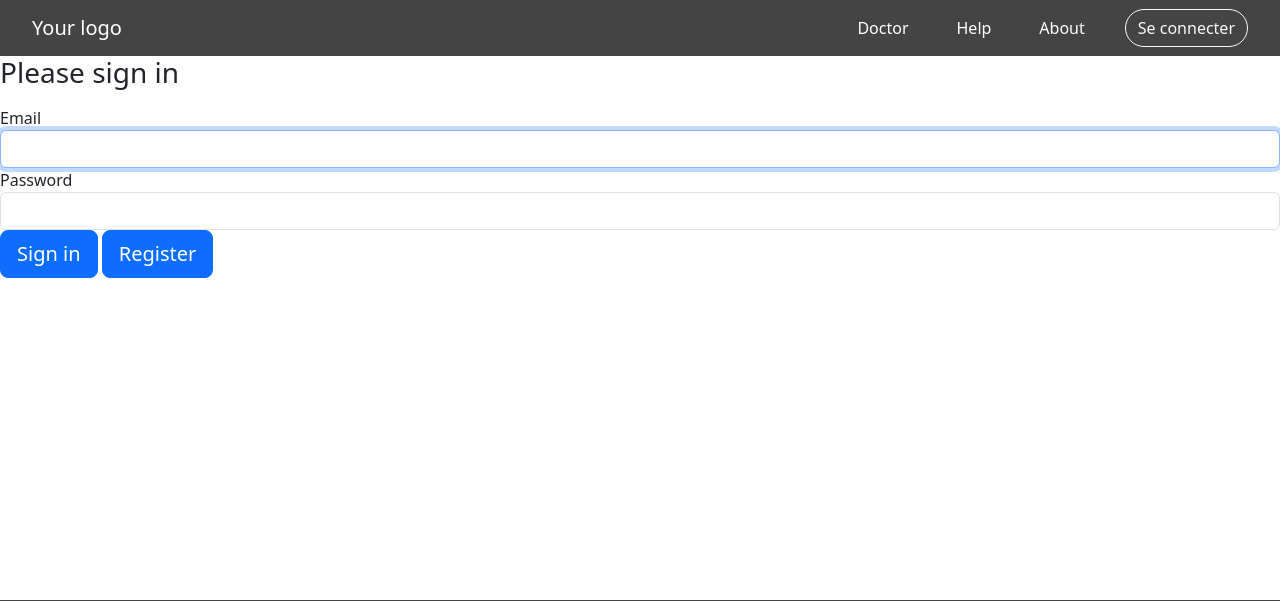
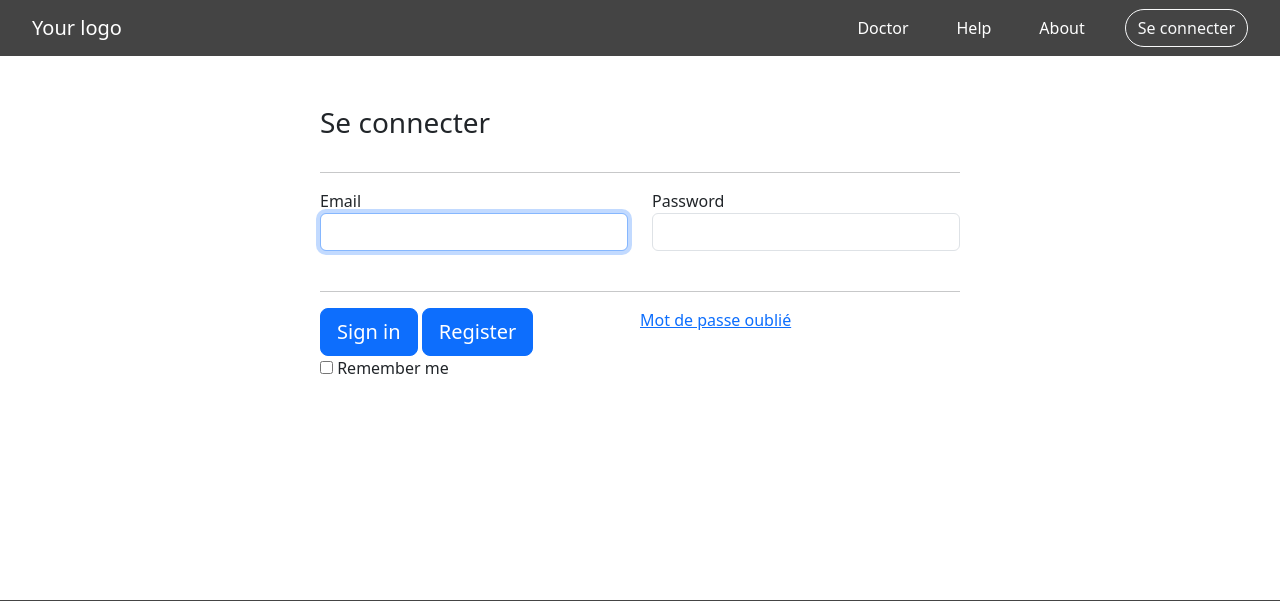
Before and after one commit to mustaphaboudouch/talkspace, a Symfony app: template templates/security/login.html.twig in a window 1280 px wide. Shown: the top 601 px of the page. Run offline with Twig, Linux system fonts and the light colour scheme; the template is opened without the code that fills it, so the values that code supplies are empty; some libraries are stand-ins or nearby versions.

Commit message:
feat page login

```diff
--- a/src/Controller/RegistrationController.php
+++ b/src/Controller/RegistrationController.php
@@ -47,7 +47,9 @@ class RegistrationController extends AbstractController
             $entityManager->flush();
 
             // generate a signed url and email it to the user
-            $this->emailVerifier->sendEmailConfirmation('app_verify_email', $user,
+            $this->emailVerifier->sendEmailConfirmation(
+                'app_verify_email',
+                $user,
                 (new TemplatedEmail())
                     ->from(new Address('no-reply@talkspace.fr', 'No Reply Talkspace'))
                     ->to($user->getEmail())
--- a/templates/security/login.html.twig
+++ b/templates/security/login.html.twig
@@ -3,7 +3,7 @@
 {% block title %}Log in!{% endblock %}
 
 {% block body %}
-    <form method="post">
+    <form class="mx-auto" style="width: 50%; margin-top:50px;" method="post">
         {% if error %}
             <div class="alert alert-danger">{{ error.messageKey|trans(error.messageData, 'security') }}</div>
         {% endif %}
@@ -14,33 +14,52 @@
             </div>
         {% endif %}
 
-        <h1 class="h3 mb-3 font-weight-normal">Please sign in</h1>
-        <label for="inputEmail">Email</label>
-        <input type="email" value="{{ last_username }}" name="email" id="inputEmail" class="form-control" autocomplete="email" required autofocus>
-        <label for="inputPassword">Password</label>
-        <input type="password" name="password" id="inputPassword" class="form-control" autocomplete="current-password" required>
+<div class="d-flex" >
+<h3 class="mb-3 font-weight-normal">Se connecter</h3>
+</div>
+        <hr>
+    <div class="row">
+  <div class="col">
+       <label for="inputEmail">Email</label>
+    <input type="email" value="{{ last_username }}" name="email" id="inputEmail" class="form-control" autocomplete="email" required autofocus>
+  </div>
 
-        <input type="hidden" name="_csrf_token"
-               value="{{ csrf_token('authenticate') }}"
-        >
+  <div class="col">
+    <label for="inputPassword">Password</label>
+    <input type="password" name="password" id="inputPassword" class="form-control" autocomplete="current-password" required>
+  </div>
+    </div>
 
-        {#
-        Uncomment this section and add a remember_me option below your firewall to activate remember me functionality.
-        See https://symfony.com/doc/current/security/remember_me.html
+     <input type="hidden" name="_csrf_token" value="{{ csrf_token('authenticate') }}" >
 
-        <div class="checkbox mb-3">
+
+<br><hr>
+
+ <div class="d-flex">
+ <div class="col">
+  <button class="btn btn-lg btn-primary sign-in-btn" type="submit">
+            Sign in
+        </button>
+
+        <button class="btn btn-lg btn-primary register-btn">
+            Register
+        </button>
+    </div>
+           <div class="col text-right">
+            <p><a href="{{ path('app_forgot_password_request') }}"> Mot de passe oublié <a/></p>
+        </div>
+  </div>
+
+<div class="row text-center">
+
+        </div>
+
+           <div class="checkbox mb-3">
             <label>
                 <input type="checkbox" name="_remember_me"> Remember me
             </label>
         </div>
-        #}
 
-        <button class="btn btn-lg btn-primary sign-in-btn" type="submit">
-            Sign in
-        </button>
-        <button class="btn btn-lg btn-primary register-btn">
-            Register
-        </button>
         <script>
             const signInButton = document.querySelector('.sign-in-btn');
             signInButton.addEventListener('click', (event) => {
```
Also changed, not shown: templates/patient/profile/index.html.twig (added, +7 -0 lines).
